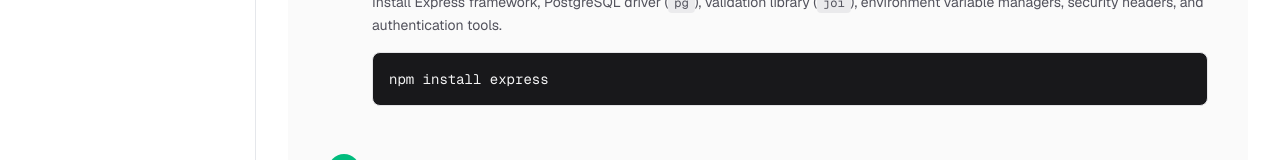
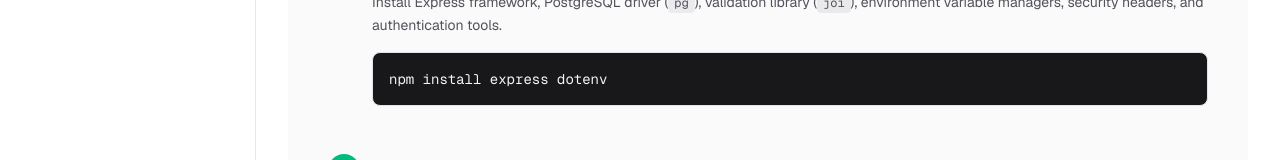
Before and after one commit to Anilbal/documentation-for-typescript-in-backend, a Next.js app: page /installation in a window 1280 px wide. Shown: the part 561-721 px from the top of the page. Built offline with nearby package versions, Linux system fonts and the light colour scheme.

Commit message:
fix code

```diff
--- a/app/installation/page.tsx
+++ b/app/installation/page.tsx
@@ -70,7 +70,7 @@
             </p>
             <div className="pl-11">
               <pre className="overflow-x-auto rounded-lg border border-zinc-200 bg-zinc-900 p-4 font-mono text-sm text-zinc-100 dark:border-zinc-800">
-                <code>npm install express</code>
+                <code>npm install express dotenv</code>
               </pre>
             </div>
           </section>
```
